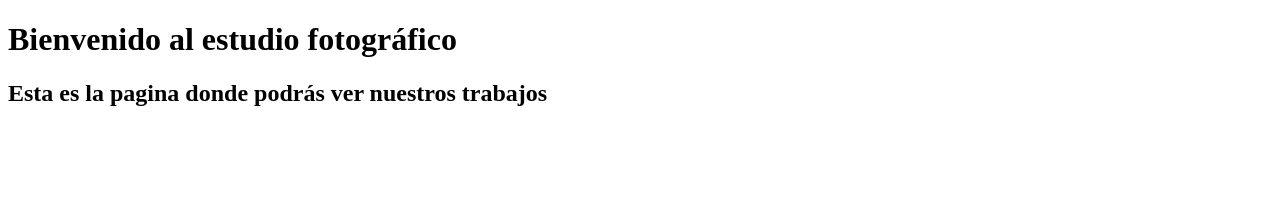
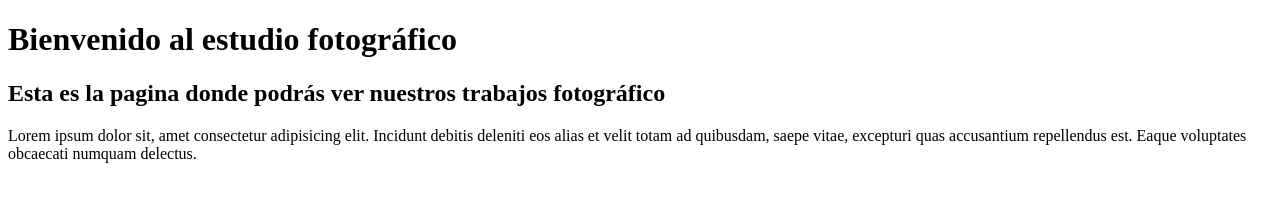
Before and after one commit to dev-soporte/pagina-web, a plain HTML site: page index.html in a window 1280 px wide. Drawn offline with Linux system fonts and the light colour scheme.

Commit message:
Agregamos mas contenido
Lorem ipsum

```diff
--- a/index.html
+++ b/index.html
@@ -8,6 +8,7 @@
     </head>
     <body>
         <h1>Bienvenido al estudio fotográfico</h1>
-        <h2>Esta es la pagina donde podrás ver nuestros trabajos</h2>
+        <h2>Esta es la pagina donde podrás ver nuestros trabajos fotográfico</h2>
+        <p>Lorem ipsum dolor sit, amet consectetur adipisicing elit. Incidunt debitis deleniti eos alias et velit totam ad quibusdam, saepe vitae, excepturi quas accusantium repellendus est. Eaque voluptates obcaecati numquam delectus.</p>
     </body>
 </html>
```
